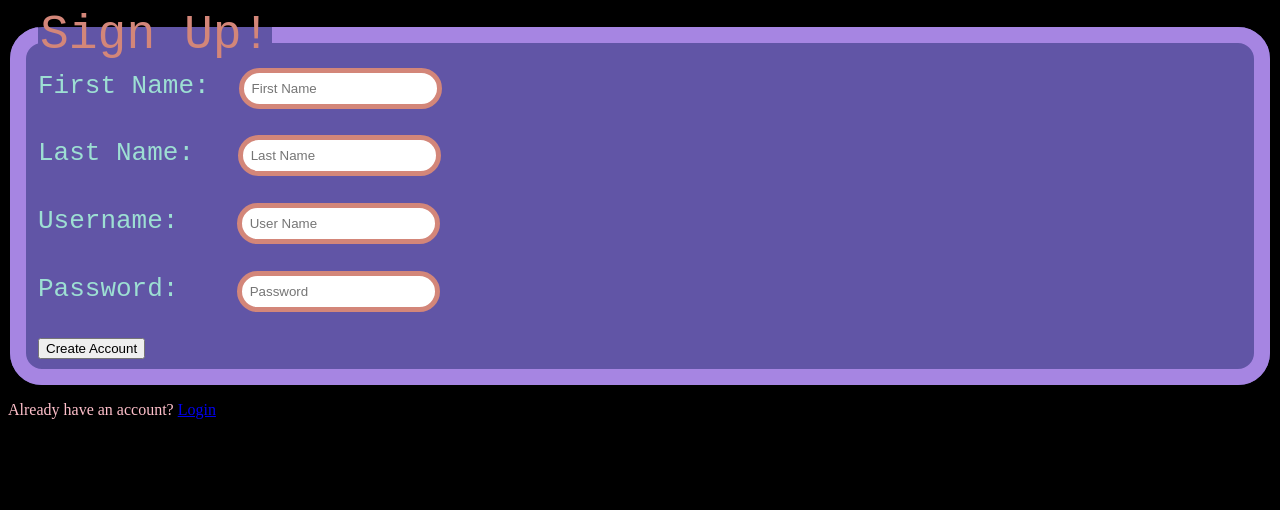
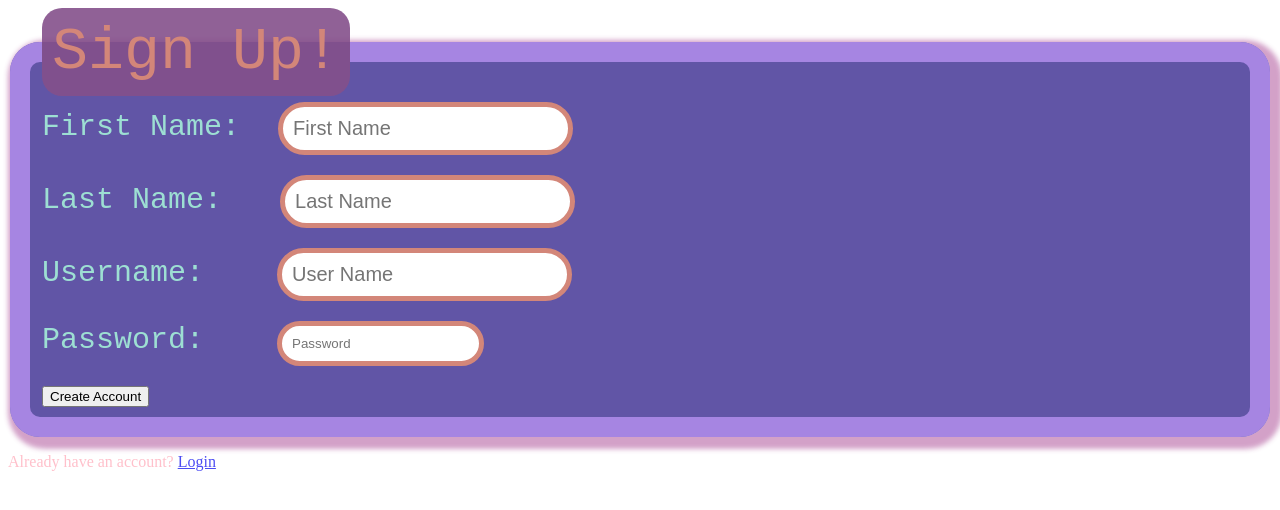
Before and after one commit to RouanThompson/frontend_vlog, a React (Create React App) app: page /signup in a window 1280 px wide. Shown: the top 510 px of the page. Built offline with nearby package versions, Linux system fonts and the light colour scheme; a web font is replaced by a local one.

Commit message:
Style changes

```diff
--- a/src/components/SignUp.js
+++ b/src/components/SignUp.js
@@ -125,7 +125,7 @@ class SignUp extends React.Component {
           </fieldset>
         </form>
         <p>
-          Already have an account? <a href="login"> Login </a>
+          Already have an account? <a href="login" className="links"> Login </a>
         </p>
       </>
     );
--- a/src/index.css
+++ b/src/index.css
@@ -1,46 +1,61 @@
 @import url('https://fonts.googleapis.com/css2?family=Patua+One&display=swap');
 
 body {
-    background-color: black;
+    /* background-color: #f0d66ec0; */
     color: pink;
 }
 
 legend {
     font-family: 'Patua One', monospace;
-    font-size: 3em;
+    font-size: 60px;
+    font-weight: 100;
     color: #d38679;
+    background-color: rgba(132, 80, 139, 0.9);
+    border-radius: 20px;
+    padding: 10px;
 }
 
 label {
     font-family: monospace;
-    font-size: 2em;
+    font-size: 30px;
     color: #9ddfd3;
 }
 
 fieldset {
     border-style: solid;
-    border-width: 1em;
+    border-width: 20px;
     border-color: #a685e2;
-    border-radius: 2em;
+    border-radius: 30px;
     background-color: #6155a6;
+    box-shadow: 5px 5px 5px 7px rgba(206, 151, 194, 0.9);
 }
+
+.links {
+    opacity: 0.7;
+}
+
 #signup-form-first-name {
-    margin-left: 1em;
+    margin-left: 20px;
 }
 
 #signup-form-last-name {
-    margin-left: 2.1em;
+    margin-left: 40px;
 }
 
 .signup-form-username-password {
-    margin-left: 3.2em;
+    margin-left: 55px;
 }
 
 .signup-form-inputs {
-    padding: 0.6em;
-    margin-bottom: 2em;
+    padding: 10px;
+    margin-bottom: 20px;
     border-style: solid;
-    border-width: 0.4em;
-    border-radius: 3em;
+    border-width: 5px;
+    border-radius: 40px;
     border-color: #d38679;
 }
+
+[type='text'] {
+    color: rgb(44, 160, 196);
+    font-size: 20px;
+}
```
